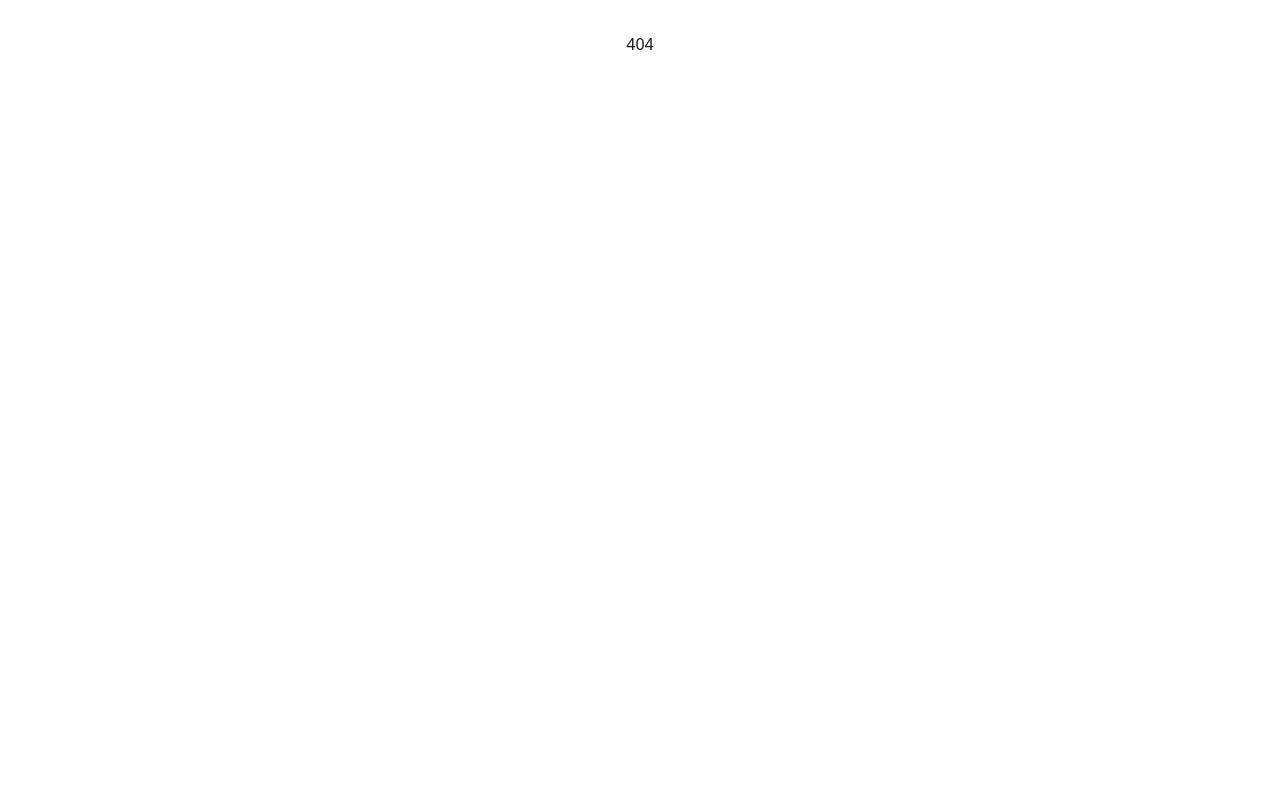
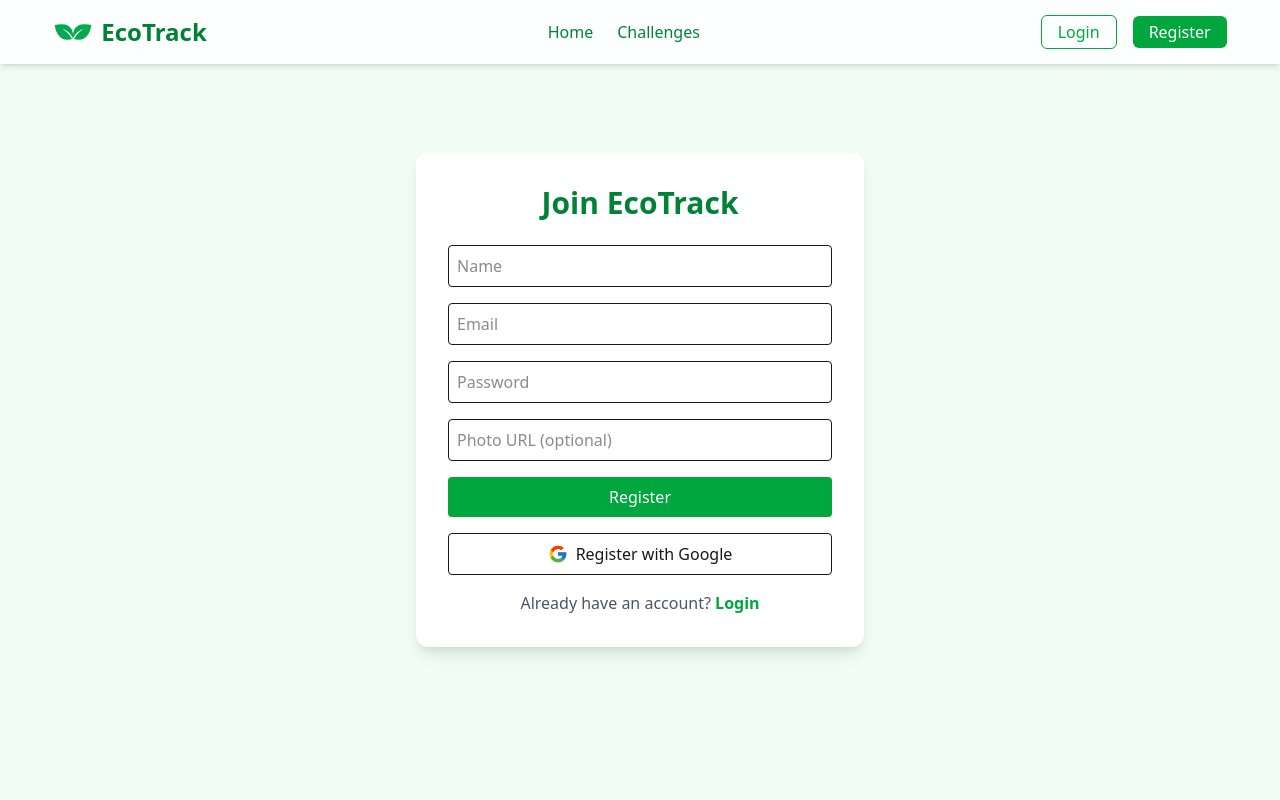
Before and after one commit to ahmed-1430/Eco-Track-Web, a React (Vite) app: page /register in a window 1280 px wide. Shown: the top 800 px of the page. Built offline with nearby package versions, Linux system fonts and the light colour scheme; no server answers.

Commit message:
Register page agged and navbar modified for showing user info

```diff
--- a/src/Components/NavBar.jsx
+++ b/src/Components/NavBar.jsx
@@ -1,61 +1,102 @@
 import React, { useState } from "react";
 import { Link } from "react-router";
 import { FaUserCircle, FaBars, FaTimes } from "react-icons/fa";
+import { toast } from "react-toastify";
 import EcoTrackLogo from "../assets/Eco_Track_logo.webp";
+import { useAuth } from "../Provider/AuthContext";
 
-const NavBar = ({ user, handleLogout }) => {
+const NavBar = () => {
+  const { user, logout } = useAuth();
   const [menuOpen, setMenuOpen] = useState(false);
+  const [dropdownOpen, setDropdownOpen] = useState(false);
+
+  const handleLogout = async () => {
+    try {
+      await logout();
+      toast.success("Logged out successfully", { position: "top-right" });
+    } catch (err){
+      toast.error(`Failed to log out. Error: ${err}`);
+    } finally {
+      setDropdownOpen(false);
+      setMenuOpen(false);
+    }
+  };
 
   return (
-    <header className="fixed w-full z-50 bg-white/20 backdrop-blur-md shadow-md">
-      <div className="w-11/12 mx-auto flex justify-between items-center py-3">
-        <div className="flex items-center space-x-2">
+    <header className="fixed top-0 left-0 w-full bg-white/80 backdrop-blur-md shadow-md z-50">
+      <nav className="w-11/12 mx-auto flex justify-between items-center py-3">
+        <Link to="/" className="flex items-center space-x-2">
           <img src={EcoTrackLogo} alt="EcoTrack Logo" className="w-10 h-10" />
-          <span className="font-bold text-xl text-green-600">EcoTrack</span>
-        </div>
-        <nav className="hidden md:flex items-center space-x-6 text-green-600 font-medium">
+          <span className="font-bold text-2xl text-green-700">EcoTrack</span>
+        </Link>
+        <div className="hidden md:flex space-x-6 font-medium text-green-700">
           <Link to="/">Home</Link>
           <Link to="/challenges">Challenges</Link>
+          {user && <Link to="/challenges/add">Add Challenge</Link>}
           {user && <Link to="/my-activities">My Activities</Link>}
-        </nav>
+        </div>
         <div className="hidden md:flex items-center space-x-4">
           {!user ? (
             <>
-              <Link to="/login" className="px-4 py-1 bg-white text-green-600 rounded-lg shadow hover:bg-green-50 transition">Login</Link>
-              <Link to="/register" className="px-4 py-1 border border-white bg-green-600 text-white rounded-lg hover:bg-green-700 transition">Register</Link>
+              <Link to="/login" className="px-4 py-1 rounded-md border border-green-600 text-green-600 hover:bg-green-600 hover:text-white transition">Login</Link>
+              <Link to="/register" className="px-4 py-1 bg-green-600 text-white rounded-md hover:bg-green-700 transition">Register</Link>
             </>
           ) : (
-            <div className="flex items-center space-x-2">
-              <FaUserCircle size={24} />
-              <span>{user.name}</span>
-              <button onClick={handleLogout} className="px-3 py-1 bg-red-500 rounded-lg hover:bg-red-600 transition">Logout</button>
+            <div className="relative flex items-center space-x-3">
+              <button onClick={() => setDropdownOpen(!dropdownOpen)} className="flex items-center focus:outline-none">
+                {user.photoURL ? (
+                  <img src={user.photoURL} alt="User" className="w-9 h-9 rounded-full border border-green-600 hover:scale-105 transition-transform"/>
+                ) : (
+                  <FaUserCircle size={30} className="text-green-700" />
+                )}
+              </button>
+              <button onClick={handleLogout} className="bg-red-500 text-white px-3 py-1 rounded hover:bg-red-600 transition text-sm">Logout</button>
+              {dropdownOpen && (
+                <div className="absolute right-0 top-12 bg-white rounded-lg shadow-lg border w-48 py-2 animate-fade-in">
+                  <div className="px-4 pb-2 border-b border-gray-100">
+                    <p className="font-semibold text-green-700 text-sm truncate">{user.displayName || user.email}</p>
+                  </div>
+                  <Link to="/profile" onClick={() => setDropdownOpen(false)} className="block px-4 py-2 text-gray-700 hover:bg-green-50"> Profile</Link>
+                  <Link to="/my-activities" onClick={() => setDropdownOpen(false)} className="block px-4 py-2 text-gray-700 hover:bg-green-50">My Activities</Link>
                 </div>
               )}
             </div>
-        <button className="md:hidden text-green-600 focus:outline-none" onClick={() => setMenuOpen(!menuOpen)}>
-          {menuOpen ? <FaTimes size={24} /> : <FaBars size={24} />}
-        </button>
+          )}
         </div>
+        <button className="md:hidden text-green-700 text-2xl" onClick={() => setMenuOpen(!menuOpen)}>{menuOpen ? <FaTimes /> : <FaBars />}</button>
+      </nav>
       {menuOpen && (
-        <div className="md:hidden bg-white/20 backdrop-blur-md shadow-lg w-full py-4 px-6 flex flex-col space-y-4 text-green-600 font-medium">
-          <Link to="/" onClick={() => setMenuOpen(false)}> Home</Link>
+        <div className="md:hidden bg-white border-t border-gray-200 shadow-md">
+          <div className="flex flex-col p-4 space-y-3 text-green-700 font-medium">
+            <Link to="/" onClick={() => setMenuOpen(false)}>Home</Link>
             <Link to="/challenges" onClick={() => setMenuOpen(false)}>Challenges</Link>
             {user && (
-            <Link to="/my-activities" onClick={() => setMenuOpen(false)}> My Activities</Link>
+              <>
+                <Link to="/add-challenge" onClick={() => setMenuOpen(false)}>Add Challenge</Link>
+                <Link to="/my-activities" onClick={() => setMenuOpen(false)}>My Activities</Link>
+              </>
             )}
-          <hr className="border-green-400/50" />
             {!user ? (
               <>
-              <Link to="/login" className="px-4 py-2 bg-white text-green-600 rounded-lg shadow hover:bg-green-50 transition" onClick={() => setMenuOpen(false)}>Login</Link>
-              <Link to="/register" className="px-4 py-2 border border-white bg-green-600 text-white rounded-lg hover:bg-green-700 transition" onClick={() => setMenuOpen(false)}>Register</Link>
+                <Link to="/login" onClick={() => setMenuOpen(false)} className="bg-green-600 text-white px-4 py-2 rounded text-center">Login</Link>
+                <Link to="/register" onClick={() => setMenuOpen(false)} className="border border-green-600 px-4 py-2 rounded text-center">Register</Link>
               </>
             ) : (
-            <div className="flex items-center space-x-2">
-              <FaUserCircle size={24} />
-              <span>{user.name}</span>
-              <button onClick={() => { handleLogout(); setMenuOpen(false);}}className="px-3 py-1 bg-red-500 rounded-lg hover:bg-red-600 transition">Logout</button>
+              <>
+                <hr className="border-gray-200" />
+                <div className="flex items-center gap-2 text-sm">
+                  {user.photoURL ? (
+                    <img src={user.photoURL} alt="User" className="w-8 h-8 rounded-full border border-green-600"/>
+                  ) : (
+                    <FaUserCircle size={22} className="text-green-700" />
+                  )}
+                  <span>{user.displayName || user.email}</span>
                 </div>
+                <Link to="/profile" onClick={() => setMenuOpen(false)} className="text-sm">Profile</Link>
+                <button onClick={handleLogout} className="text-red-600 text-left text-sm">Logout</button>
+              </>
             )}
+          </div>
         </div>
       )}
     </header>
--- a/src/LayOuts/MainLayout.jsx
+++ b/src/LayOuts/MainLayout.jsx
@@ -4,6 +4,7 @@ import { Outlet } from 'react-router';
 import Footer from '../Components/Footer';
 
 const MainLayout = () => {
+
     return (
         <div className='flex flex-col min-h-screen'>
             <header>
--- a/src/Pages/Register.jsx
+++ b/src/Pages/Register.jsx
@@ -1,11 +1,133 @@
-import React from 'react';
+import React, { useState } from 'react';
+import { createUserWithEmailAndPassword, signInWithPopup, updateProfile } from 'firebase/auth';
+import { useNavigate } from 'react-router';
+import { toast } from 'react-toastify';
+import { FcGoogle } from 'react-icons/fc';
+import { auth, googleProvider } from '../FireBase/FireBase.init';
+import Spinner from '../Components/Spinner';
 
 const Register = () => {
-    return (
-        <div>
-            <h1>Register Page Coming</h1>
-        </div>
-    );
+  const [formData, setFormData] = useState({
+    name: '',
+    email: '',
+    password: '',
+    photoURL: ''
+  });
+  const [loading, setLoading] = useState(false);
+  const navigate = useNavigate();
+
+  const handleChange = (e) => setFormData({ ...formData, [e.target.name]: e.target.value });
+
+  const validatePassword = (password) => {
+    const regex = /^(?=.*[a-z])(?=.*[A-Z])(?=.*[!@#$%^&*]).{6,}$/;
+    return regex.test(password);
+  };
+
+  const handleRegister = async (e) => {
+    e.preventDefault();
+    const { name, email, password, photoURL } = formData;
+
+    if (!name || !email || !password) {
+      toast.error('Please fill all required fields');
+      return;
+    }
+    if (!validatePassword(password)) {
+      toast.error('Password must contain uppercase, lowercase, special char & min 6 chars');
+      return;
+    }
+
+    setLoading(true);
+    try {
+      const userCredential = await createUserWithEmailAndPassword(auth, email, password);
+      await updateProfile(userCredential.user, { displayName: name, photoURL });
+      toast.success('Registration successful!');
+      navigate('/'); // Redirect after registration
+    } catch (err) {
+      console.error(err);
+      toast.error(err.message);
+    } finally {
+      setLoading(false);
+    }
+  };
+
+  const handleGoogleRegister = async () => {
+    setLoading(true);
+    try {
+      const result = await signInWithPopup(auth, googleProvider);
+      toast.success(`Welcome, ${result.user.displayName}!`);
+      navigate('/');
+    } catch (err) {
+      console.error(err);
+      toast.error(err.message);
+    } finally {
+      setLoading(false);
+    }
+  };
+
+  return (
+    <div className="min-h-screen flex items-center justify-center bg-green-50 px-4">
+      <div className="w-full max-w-md bg-white rounded-xl shadow-lg p-6 md:p-8">
+        <h1 className="text-3xl font-bold mb-6 text-center text-green-700">Join EcoTrack</h1>
+        <form onSubmit={handleRegister} className="space-y-4">
+          <input
+            type="text"
+            name="name"
+            placeholder="Name"
+            value={formData.name}
+            onChange={handleChange}
+            className="w-full border p-2 rounded focus:outline-none focus:ring-2 focus:ring-green-400"
+          />
+          <input
+            type="email"
+            name="email"
+            placeholder="Email"
+            value={formData.email}
+            onChange={handleChange}
+            className="w-full border p-2 rounded focus:outline-none focus:ring-2 focus:ring-green-400"
+          />
+          <input
+            type="password"
+            name="password"
+            placeholder="Password"
+            value={formData.password}
+            onChange={handleChange}
+            className="w-full border p-2 rounded focus:outline-none focus:ring-2 focus:ring-green-400"
+          />
+          <input
+            type="text"
+            name="photoURL"
+            placeholder="Photo URL (optional)"
+            value={formData.photoURL}
+            onChange={handleChange}
+            className="w-full border p-2 rounded focus:outline-none focus:ring-2 focus:ring-green-400"
+          />
+          <button
+            type="submit"
+            className="w-full bg-green-600 text-white py-2 rounded hover:bg-green-700 transition"
+            disabled={loading}
+          >
+            {loading ? <Spinner /> : 'Register'}
+          </button>
+        </form>
+
+        <button
+          onClick={handleGoogleRegister}
+          disabled={loading}
+          className="w-full mt-4 flex items-center justify-center gap-2 border py-2 rounded hover:bg-gray-100 transition"
+        >
+          <FcGoogle size={20} />
+          {loading ? 'Loading...' : 'Register with Google'}
+        </button>
+
+        <p className="mt-4 text-center text-gray-600">
+          Already have an account?{' '}
+          <a href="/login" className="text-green-600 font-semibold hover:underline">
+            Login
+          </a>
+        </p>
+      </div>
+    </div>
+  );
 };
 
 export default Register;
--- a/src/Provider/AuthContext.jsx
+++ b/src/Provider/AuthContext.jsx
@@ -1,53 +1,95 @@
-import React, { createContext, useEffect, useState } from 'react';
-import { auth, googleProvider } from '../firebase';
-import { signInWithEmailAndPassword, createUserWithEmailAndPassword, signInWithPopup, onAuthStateChanged, updateProfile } from 'firebase/auth';
+import React, { createContext, useContext, useEffect, useState } from 'react';
+import {
+  signInWithEmailAndPassword,
+  createUserWithEmailAndPassword,
+  signInWithPopup,
+  onAuthStateChanged,
+  updateProfile,
+  signOut
+} from 'firebase/auth';
 import { toast } from 'react-toastify';
+import { auth, googleProvider } from '../FireBase/FireBase.init';
 
 const AuthContext = createContext();
+export const useAuth = () => useContext(AuthContext);
 
 export function AuthProvider({ children }) {
   const [user, setUser] = useState(null);
   const [loading, setLoading] = useState(true);
 
-    useEffect(() => onAuthStateChanged(auth, (u) => {
-        setUser(u ? { uid: u.uid, email: u.email, displayName: u.displayName, photoURL: u.photoURL } : null);
+  useEffect(() => {
+    const unsubscribe = onAuthStateChanged(auth, (u) => {
+      setUser(
+        u
+          ? {
+              uid: u.uid,
+              email: u.email,
+              displayName: u.displayName,
+              photoURL: u.photoURL,
+            }
+          : null
+      );
       setLoading(false);
-    }), []);
+    });
+    return () => unsubscribe();
+  }, []);
 
-    const login = (email, password) => {
+  const login = async (email, password) => {
     setLoading(true);
-        return signInWithEmailAndPassword(auth, email, password)
-            .catch(err => { toast.error(err.message); throw err; })
-            .finally(() => setLoading(false));
+    try {
+      return await signInWithEmailAndPassword(auth, email, password);
+    } catch (err) {
+      toast.error(err.message);
+      throw err;
+    } finally {
+      setLoading(false);
+    }
   };
 
-    const loginWithGoogle = () => {
+  const loginWithGoogle = async () => {
     setLoading(true);
-        return signInWithPopup(auth, googleProvider)
-            .catch(err => { toast.error(err.message); throw err; })
-            .finally(() => setLoading(false));
+    try {
+      return await signInWithPopup(auth, googleProvider);
+    } catch (err) {
+      toast.error(err.message);
+      throw err;
+    } finally {
+      setLoading(false);
+    }
   };
 
   const register = async (name, email, password, photoURL) => {
     setLoading(true);
+    try {
       const cred = await createUserWithEmailAndPassword(auth, email, password);
       await updateProfile(cred.user, { displayName: name, photoURL });
+      setUser(cred.user);
+      return cred;
+    } catch (err) {
+      toast.error(err.message);
+      throw err;
+    } finally {
       setLoading(false);
-        return cred;
+    }
   };
 
-    const logout = () => auth.signOut();
+  const logout = async () => {
+    await signOut(auth);
+    setUser(null);
+  };
 
-    const Data = {
+  const value = {
     user,
     loading,
     login,
     loginWithGoogle,
     register,
-        logout
+    logout,
   };
 
-    return <AuthContext Data={Data}>{!loading && children}</AuthContext>;
+  return (
+    <AuthContext.Provider value={value}>
+      {!loading && children}
+    </AuthContext.Provider>
+  );
 }
-// modify previous auth code to balance time and overcome himself....
-//  i wasted already two days to fetch data on serveride to client side
--- a/src/main.jsx
+++ b/src/main.jsx
@@ -1,14 +1,16 @@
 import { StrictMode } from 'react'
 import { createRoot } from 'react-dom/client'
 import './index.css'
-import App from './App.jsx'
 import router from './Routes/Routes.jsx'
 import { RouterProvider } from 'react-router'
 import { ToastContainer } from 'react-toastify'
+import { AuthProvider } from './Provider/AuthContext.jsx'
 
 createRoot(document.getElementById('root')).render(
   <StrictMode>
+    <AuthProvider>
     <ToastContainer></ToastContainer>
       <RouterProvider router={router}></RouterProvider>
+    </AuthProvider>
   </StrictMode>,
 )
```
Also changed, not shown: src/Routes/Routes.jsx (+11 -0 lines). Lines whose indentation alone changed are shown as unchanged.
